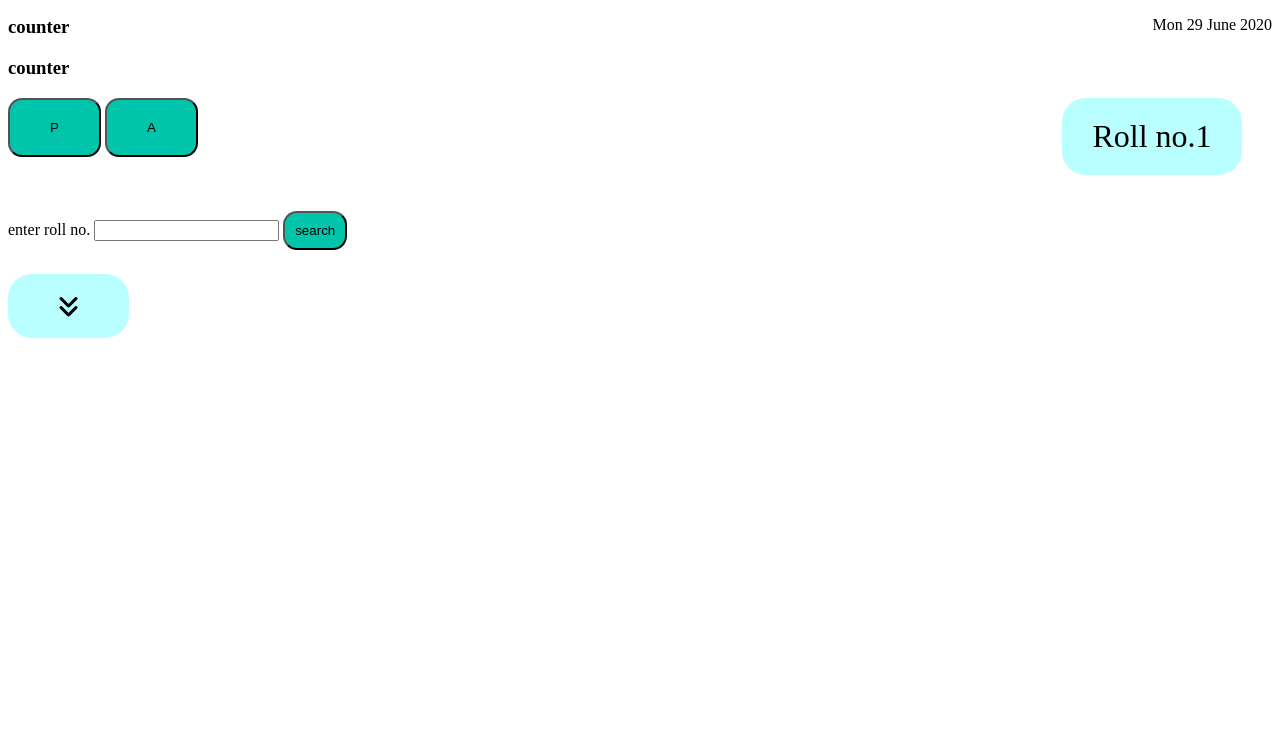
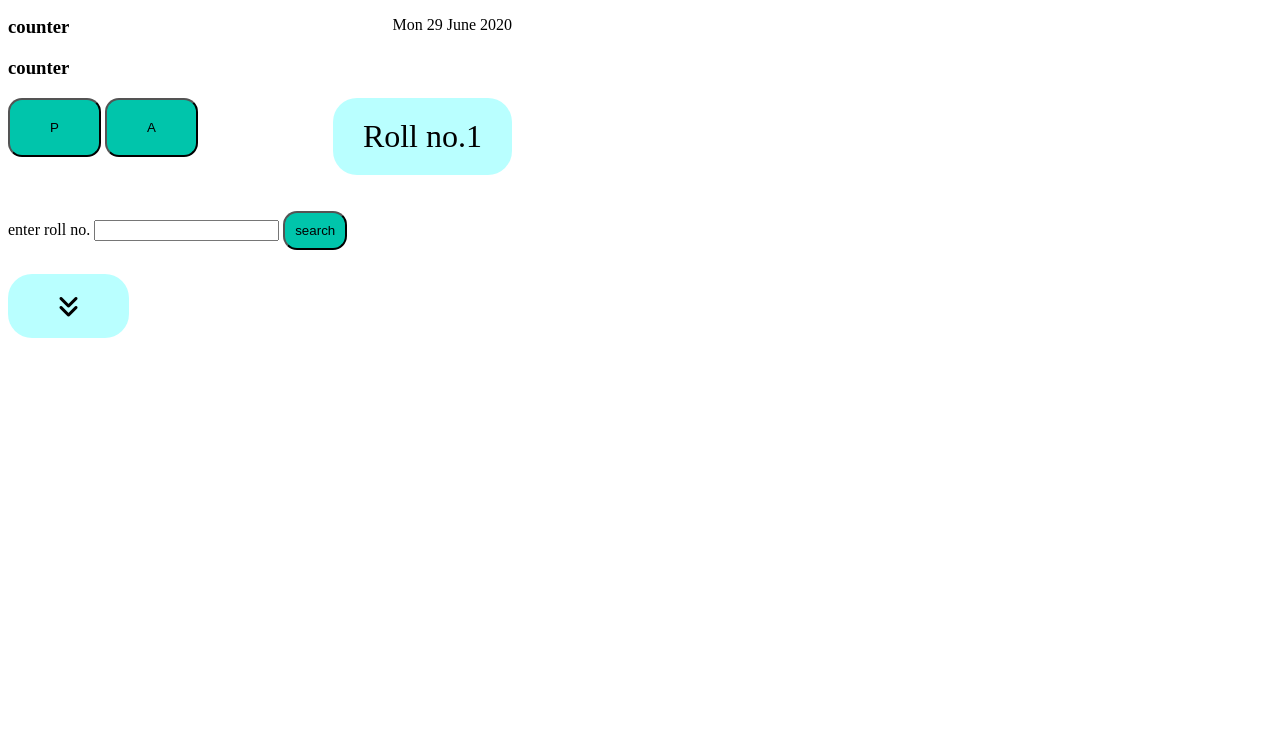
Before and after one commit to laxmikant382001/attendance.github.io, a plain HTML site: page index.html in a window 1280 px wide. Shown: the part 70-800 px from the top of the page. Drawn offline with nearby package versions, Linux system fonts and the light colour scheme.

Commit message:
Add files via upload

```diff
--- a/index.html
+++ b/index.html
@@ -105,7 +105,7 @@ $(document).ready(function(){
 	.box{
 					padding:20px 30px;
 					position: absolute;
-			   right: 3%;
+			   right: 60%;
 			   Font-size:200%;
 			   background:#b9ffff;
 			   border-radius:24px;
@@ -143,7 +143,8 @@ h3,h5 {
 				}
 .max{
 				color: black;
-				float: right;
+				position: absolute;
+			   right: 60%;
 				}
 	.ak{
 					padding:10px 10px;
```
